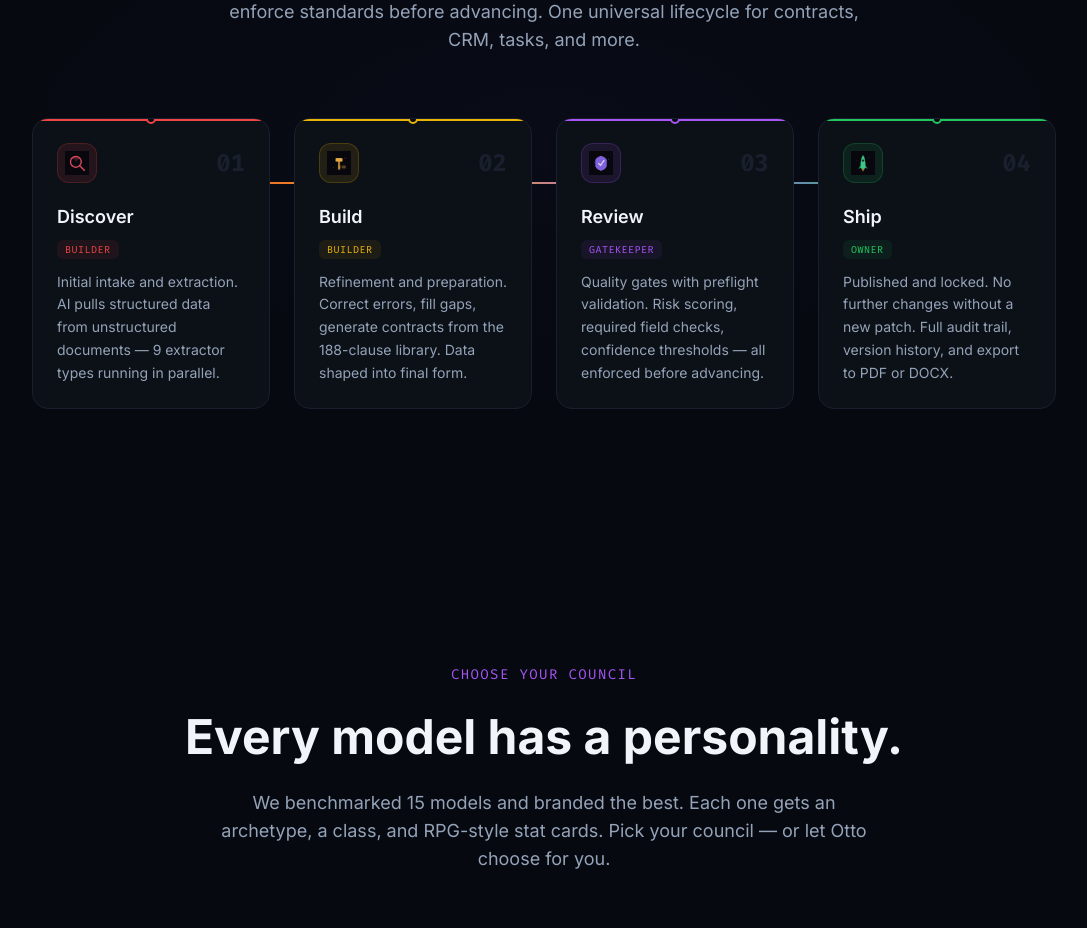
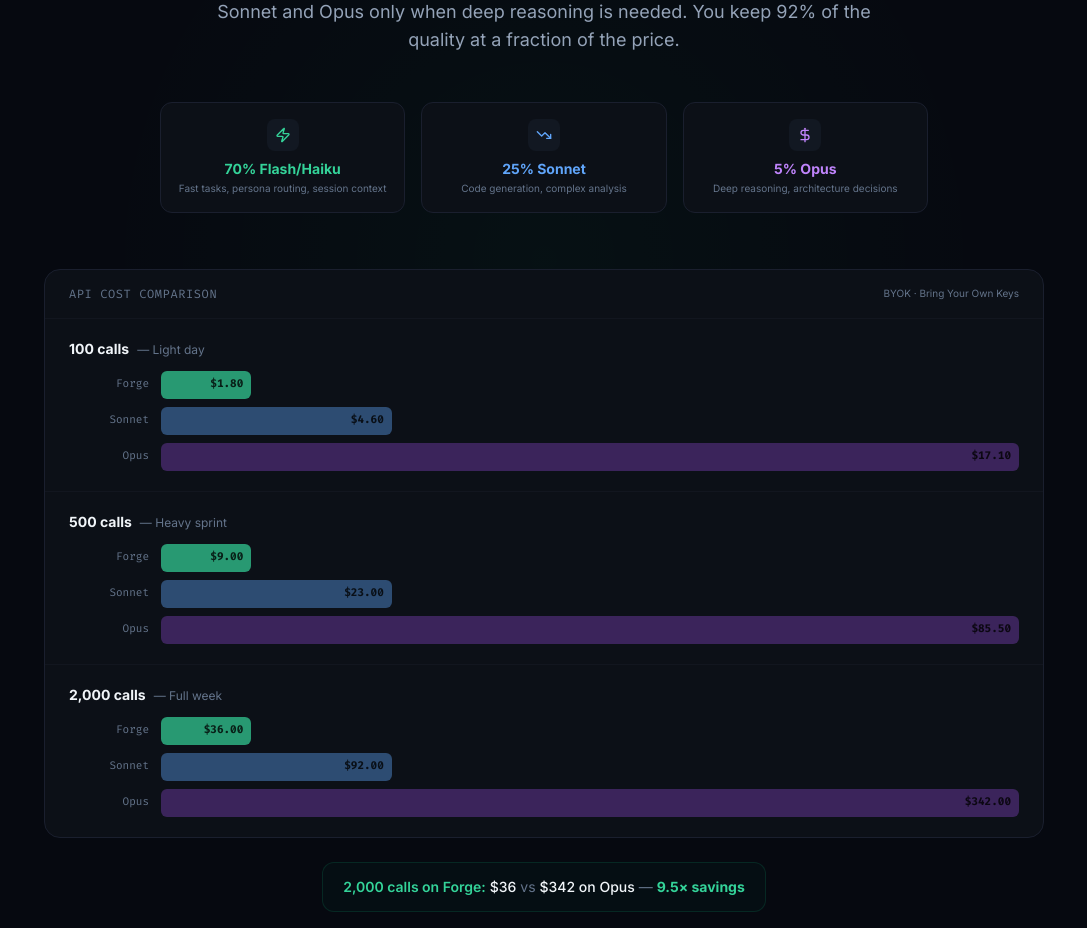
Before and after one commit to smartrickpicks/airlock-landing, a Next.js app: page / in a window 1280 px wide. Shown: the part 4860-5788 px from the top of the page, without its empty margins (96-1183 px from the left). Built offline with nearby package versions, Linux system fonts and the light colour scheme.

Commit message:
feat: add cost comparison section — Forge vs raw model API costs

```diff
--- a/app/page.tsx
+++ b/app/page.tsx
@@ -4,6 +4,7 @@
 import ProblemSolution from '@/components/ProblemSolution'
 import OttoTeaser from '@/components/OttoTeaser'
 import BenchProof from '@/components/BenchProof'
+import CostComparison from '@/components/CostComparison'
 import ChamberTimeline from '@/components/ChamberTimeline'
 import ModelStatCards from '@/components/ModelStatCards'
 import PluginVsPlatform from '@/components/PluginVsPlatform'
@@ -32,6 +33,9 @@
       {/* Act 4: The Proof — ConstellationBench data */}
       <BenchProof />
 
+      {/* Act 4b: Cost comparison — Forge stretches your API credits */}
+      <CostComparison />
+
       {/* Act 5: How Work Flows — Chambers */}
       <ChamberTimeline />
 
--- /dev/null
+++ b/components/CostComparison.tsx
@@ -0,0 +1,215 @@
+'use client'
+
+import { motion } from 'framer-motion'
+import { viewportConfig, staggerContainer, staggerItem } from '@/lib/animations'
+import { Zap, DollarSign, TrendingDown, ArrowRight } from 'lucide-react'
+
+/*
+  Cost comparison: Forge (intelligent model routing) vs raw Claude Code.
+
+  Real data from ConstellationBench:
+  - Forge routes ~70% of calls to Flash/Haiku ($0.004 avg)
+  - ~25% to Sonnet ($0.046)
+  - ~5% to Opus ($0.171) — only when deep reasoning required
+  - Blended avg: ~$0.018/call
+  - Raw Sonnet: $0.046/call → 2.5x more expensive
+  - Raw Opus: $0.171/call → 9.5x more expensive
+  - Quality retained: 92–96% depending on task mix
+*/
+
+const scenarios = [
+  {
+    calls: 100,
+    label: 'Light day',
+    forgeBlended: 1.80,
+    rawSonnet: 4.60,
+    rawOpus: 17.10,
+  },
+  {
+    calls: 500,
+    label: 'Heavy sprint',
+    forgeBlended: 9.00,
+    rawSonnet: 23.00,
+    rawOpus: 85.50,
+  },
+  {
+    calls: 2000,
+    label: 'Full week',
+    forgeBlended: 36.00,
+    rawSonnet: 92.00,
+    rawOpus: 342.00,
+  },
+]
+
+function CostBar({ value, max, color, label, amount }: { value: number; max: number; color: string; label: string; amount: string }) {
+  const pct = Math.max((value / max) * 100, 4) // minimum 4% width for visibility
+  return (
+    <div className="flex items-center gap-3">
+      <span className="text-[11px] font-mono text-[var(--text-muted)] w-20 text-right shrink-0">{label}</span>
+      <div className="flex-1 relative h-7">
+        <motion.div
+          initial={{ width: 0 }}
+          whileInView={{ width: `${pct}%` }}
+          viewport={viewportConfig}
+          transition={{ duration: 0.8, ease: 'easeOut' }}
+          className="h-full rounded-md flex items-center justify-end pr-2"
+          style={{ backgroundColor: color }}
+        >
+          <span className="text-[11px] font-mono font-bold text-black/80 whitespace-nowrap">{amount}</span>
+        </motion.div>
+      </div>
+    </div>
+  )
+}
+
+export default function CostComparison() {
+  return (
+    <section className="py-24 px-6 md:py-32 md:px-8 relative">
+      <div
+        className="absolute inset-0 pointer-events-none"
+        style={{
+          background:
+            'radial-gradient(ellipse 50% 50% at 50% 40%, rgba(0,255,136,0.03), transparent 70%)',
+        }}
+      />
+
+      <div className="max-w-[1000px] mx-auto relative">
+        <motion.div
+          initial={{ opacity: 0, y: 30 }}
+          whileInView={{ opacity: 1, y: 0 }}
+          viewport={viewportConfig}
+          transition={{ duration: 0.6 }}
+          className="text-center mb-12"
+        >
+          <p className="text-sm font-mono text-emerald-400 uppercase tracking-widest mb-4">
+            Your API Credits, Stretched
+          </p>
+          <h2
+            className="font-bold text-[var(--text-primary)] mb-4"
+            style={{ fontSize: 'clamp(2rem, 4vw, 3rem)' }}
+          >
+            Same quality. <span className="text-emerald-400">Fraction of the cost.</span>
+          </h2>
+          <p className="text-[var(--text-secondary)] text-lg max-w-2xl mx-auto">
+            Forge routes each call to the right model — Flash for speed, Haiku for balance,
+            Sonnet and Opus only when deep reasoning is needed. You keep 92% of the quality
+            at a fraction of the price.
+          </p>
+        </motion.div>
+
+        {/* How it works pills */}
+        <motion.div
+          variants={staggerContainer}
+          initial="initial"
+          whileInView="animate"
+          viewport={viewportConfig}
+          className="grid grid-cols-1 sm:grid-cols-3 gap-4 max-w-3xl mx-auto mb-14"
+        >
+          {[
+            { icon: Zap, title: '70% Flash/Haiku', sub: 'Fast tasks, persona routing, session context', color: 'text-emerald-400' },
+            { icon: TrendingDown, title: '25% Sonnet', sub: 'Code generation, complex analysis', color: 'text-blue-400' },
+            { icon: DollarSign, title: '5% Opus', sub: 'Deep reasoning, architecture decisions', color: 'text-purple-400' },
+          ].map((item) => {
+            const Icon = item.icon
+            return (
+              <motion.div
+                key={item.title}
+                variants={staggerItem}
+                className="bg-[var(--bg-raised)] border border-[var(--border-primary)] rounded-xl p-4 text-center glow-card"
+              >
+                <div className="w-8 h-8 rounded-lg bg-[var(--bg-overlay)] flex items-center justify-center mx-auto mb-2">
+                  <Icon className={`w-4 h-4 ${item.color}`} />
+                </div>
+                <p className={`text-sm font-bold ${item.color} mb-0.5`}>{item.title}</p>
+                <p className="text-[10px] text-[var(--text-muted)]">{item.sub}</p>
+              </motion.div>
+            )
+          })}
+        </motion.div>
+
+        {/* Cost comparison bars */}
+        <motion.div
+          initial={{ opacity: 0, y: 20 }}
+          whileInView={{ opacity: 1, y: 0 }}
+          viewport={viewportConfig}
+          transition={{ duration: 0.6, delay: 0.15 }}
+          className="bg-[var(--bg-raised)] border border-[var(--border-primary)] rounded-2xl overflow-hidden"
+        >
+          <div className="px-6 py-4 border-b border-[var(--border-subtle)] flex items-center justify-between">
+            <p className="text-xs font-mono text-[var(--text-muted)] uppercase tracking-wider">
+              API Cost Comparison
+            </p>
+            <p className="text-[10px] text-[var(--text-muted)]">
+              BYOK · Bring Your Own Keys
+            </p>
+          </div>
+
+          <div className="divide-y divide-[var(--border-subtle)]">
+            {scenarios.map((s) => (
+              <div key={s.calls} className="px-6 py-5">
+                <div className="flex items-baseline gap-2 mb-3">
+                  <span className="text-sm font-bold text-[var(--text-primary)]">{s.calls.toLocaleString()} calls</span>
+                  <span className="text-xs text-[var(--text-muted)]">— {s.label}</span>
+                </div>
+                <div className="space-y-2">
+                  <CostBar
+                    value={s.forgeBlended}
+                    max={s.rawOpus}
+                    color="rgba(52,211,153,0.7)"
+                    label="Forge"
+                    amount={`$${s.forgeBlended.toFixed(2)}`}
+                  />
+                  <CostBar
+                    value={s.rawSonnet}
+                    max={s.rawOpus}
+                    color="rgba(96,165,250,0.4)"
+                    label="Sonnet"
+                    amount={`$${s.rawSonnet.toFixed(2)}`}
+                  />
+                  <CostBar
+                    value={s.rawOpus}
+                    max={s.rawOpus}
+                    color="rgba(168,85,247,0.3)"
+                    label="Opus"
+                    amount={`$${s.rawOpus.toFixed(2)}`}
+                  />
+                </div>
+              </div>
+            ))}
+          </div>
+        </motion.div>
+
+        {/* Bottom callout */}
+        <motion.div
+          initial={{ opacity: 0, y: 15 }}
+          whileInView={{ opacity: 1, y: 0 }}
+          viewport={viewportConfig}
+          transition={{ duration: 0.5, delay: 0.3 }}
+          className="mt-6 flex items-center justify-center gap-3"
+        >
+          <div className="flex items-center gap-4 rounded-xl border border-emerald-500/15 bg-emerald-500/[0.03] px-5 py-3.5">
+            <p className="text-sm text-[var(--text-secondary)]">
+              <span className="font-semibold text-emerald-400">2,000 calls on Forge:</span>{' '}
+              <span className="font-medium text-[var(--text-primary)]">$36</span>
+              <span className="text-[var(--text-muted)]"> vs </span>
+              <span className="font-medium text-[var(--text-primary)]">$342 on Opus</span>
+              <span className="text-[var(--text-muted)]"> — </span>
+              <span className="font-bold text-emerald-400">9.5× savings</span>
+            </p>
+          </div>
+        </motion.div>
+
+        <motion.p
+          initial={{ opacity: 0 }}
+          whileInView={{ opacity: 1 }}
+          viewport={viewportConfig}
+          transition={{ duration: 0.6, delay: 0.4 }}
+          className="text-center text-xs text-[var(--text-muted)] mt-4"
+        >
+          Costs based on ConstellationBench data (18,000+ LLM calls). Forge routes intelligently —
+          you bring the keys, we stretch them.
+        </motion.p>
+      </div>
+    </section>
+  )
+}
```
